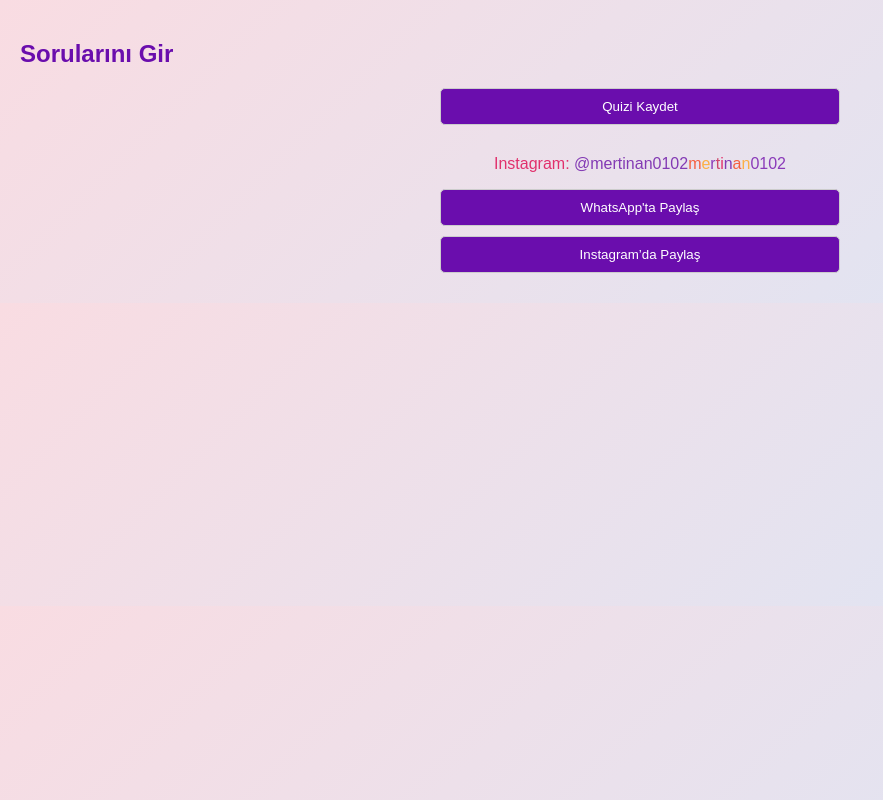
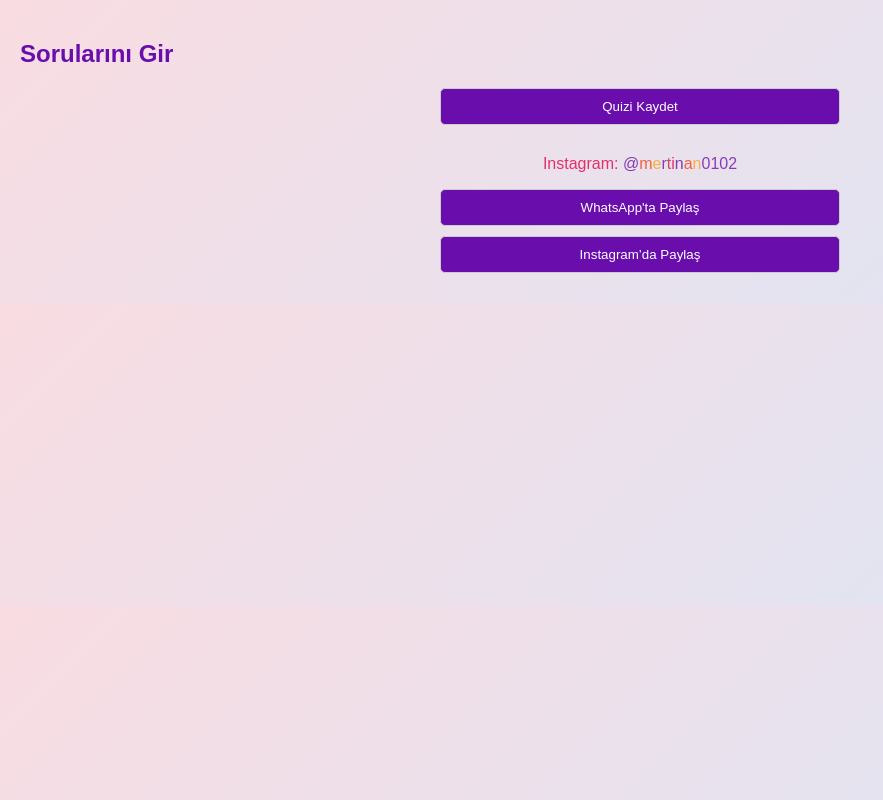
Before and after one commit to quizsitesicin/kisiselquizolustur, a plain HTML site: page index.html in a window 1280 px wide. Shown: the whole page, without its empty margins (0-883 px from the left). Drawn offline with Linux system fonts and the light colour scheme.

Commit message:
Update index.html

```diff
--- a/index.html
+++ b/index.html
@@ -58,7 +58,7 @@
   <div class="social">
     <p>
       <span style="color:#e1306c;">Instagram:</span>
-      <span style="color:#833AB4;">@mertinan0102</span><span style="color:#F56040;">m</span><span style="color:#FCAF45;">e</span><span style="color:#8a3ab9;">r</span><span style="color:#cd486b;">t</span><span style="color:#e1306c;">i</span><span style="color:#833AB4;">n</span><span style="color:#F56040;">a</span><span style="color:#FCAF45;">n</span><span style="color:#8a3ab9;">0102</span>
+      <span style="color:#833AB4;">@</span><span style="color:#F56040;">m</span><span style="color:#FCAF45;">e</span><span style="color:#8a3ab9;">r</span><span style="color:#cd486b;">t</span><span style="color:#e1306c;">i</span><span style="color:#833AB4;">n</span><span style="color:#F56040;">a</span><span style="color:#FCAF45;">n</span><span style="color:#8a3ab9;">0102</span>
     </p>
     <button onclick="shareWhatsApp()">WhatsApp'ta Paylaş</button>
     <button onclick="shareInstagram()">Instagram’da Paylaş</button>
```
